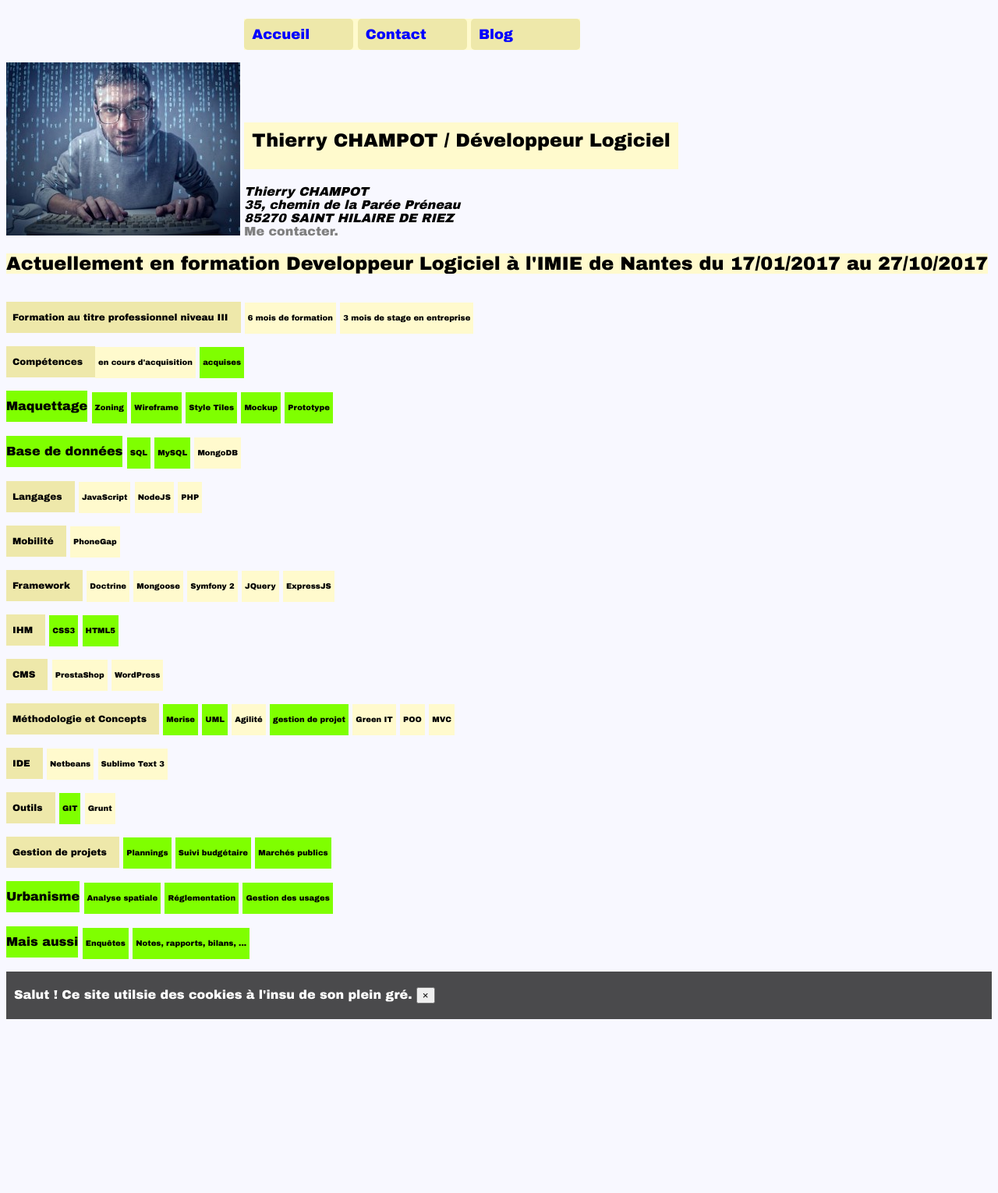
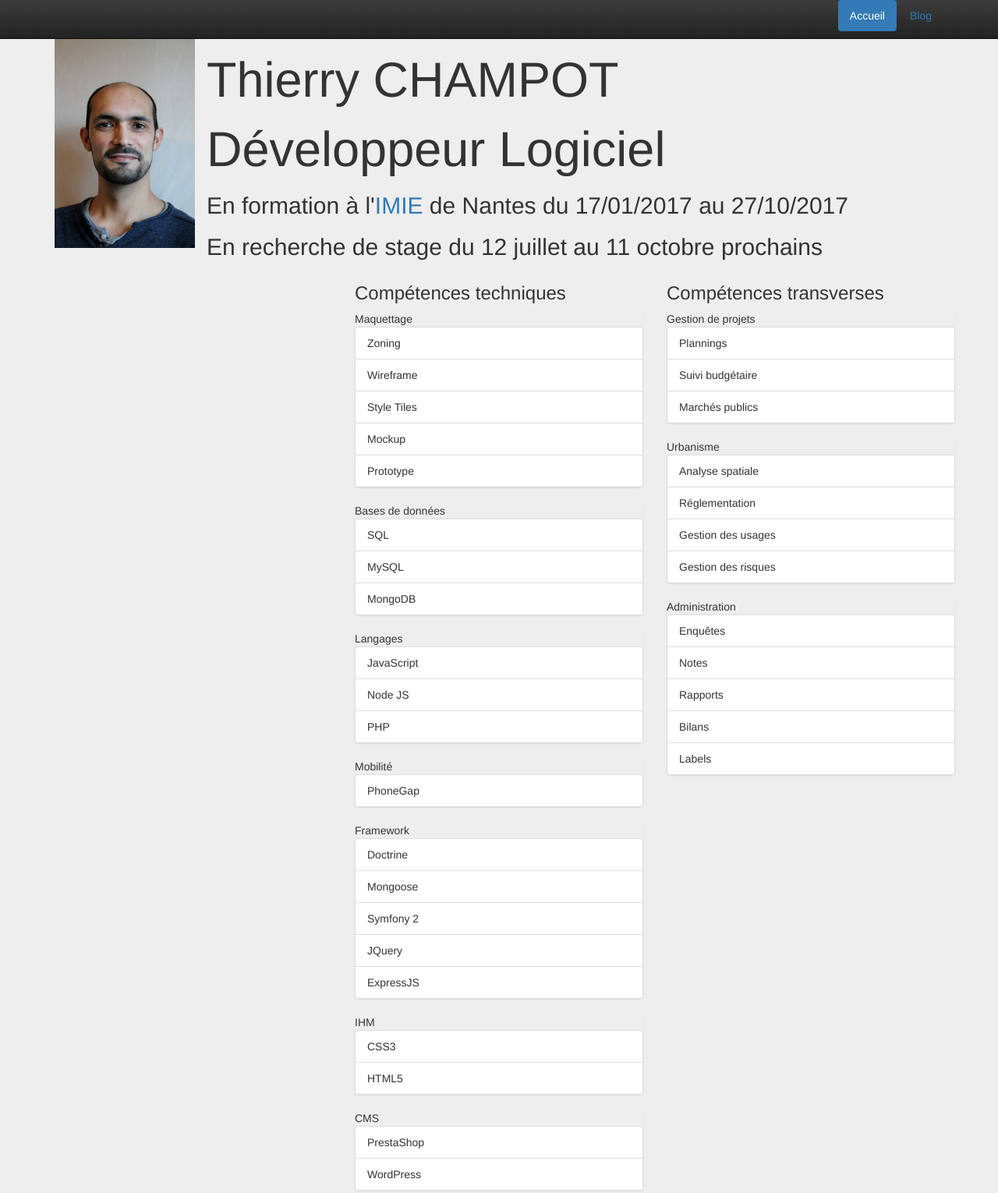
Before and after one commit to ThierryChampot/cv, a plain HTML site: page index.html in a window 1280 px wide. Shown: the top 1530 px of the page at 78% size. Before the commit the page ends 1315 px from the top, so only its background shows below. Drawn offline with nearby package versions, Linux system fonts and the light colour scheme.

Commit message:
Changed css from Bootstrap

```diff
--- a/assets/css/Style.css
+++ b/assets/css/Style.css
@@ -1,3 +1,9 @@
+img {
+	width:180px;
+	margin:0px;
+	}
+
+/*
 body
 {
 	font-family: "Arial Black",Arial, Verdana;
@@ -54,7 +60,7 @@ nav ul li a:hover
 }
 .lien a:hover {	text-decoration: underline;}
 
-img {	margin:0px;	}
+
 
 .clear {clear: both;}
 
@@ -90,3 +96,4 @@ dd{
 #cookies.hide{
 	display: none;
 }
+*/
--- a/index.html
+++ b/index.html
@@ -2,169 +2,158 @@
 <html lang="fr">
 	<head>
 	    <meta charset="UTF-8">
+		<meta http-equiv="X-UA-Compatible" content="IE=edge">
+		<meta name="viewport" content="width=device-width, initial-scale=1">
+
 		<title>Thierry.CHAMPOT.infos.org</title>
+		<!-- Latest compiled and minified CSS -->
+		<link rel="stylesheet" href="https://maxcdn.bootstrapcdn.com/bootstrap/3.3.7/css/bootstrap.min.css" integrity="sha384-BVYiiSIFeK1dGmJRAkycuHAHRg32OmUcww7on3RYdg4Va+PmSTsz/K68vbdEjh4u" crossorigin="anonymous">
+
+		<!-- Optional theme -->
+		<link rel="stylesheet" href="https://maxcdn.bootstrapcdn.com/bootstrap/3.3.7/css/bootstrap-theme.min.css" integrity="sha384-rHyoN1iRsVXV4nD0JutlnGaslCJuC7uwjduW9SVrLvRYooPp2bWYgmgJQIXwl/Sp" crossorigin="anonymous">
 		<Link rel="stylesheet" href="assets\css/Style.css">
-	<!--
-		<meta name="viewport"
-	          content="width=device-width, user-scalable=no, initial-scale=1.0, maximum-scale=1.0, minimum-scale=1.0">
-	    <meta http-equiv="X-UA-Compatible" content="ie=edge">
 
-	    <meta name="description" content="en travaux">
-
-	    <meta property="og:title" content="en travaux" />
-	    <meta property="og:type" content="en travaux" />
-	    <meta property="og:url" content="en travaux" />
-	    <meta property="og:image" content="en travaux" />
-
-	    <meta property="twitter:title" content="en travaux" />
-	    <meta property="twitter:type" content="en travaux" />
-	    <meta property="twitter:url" content="en travaux" />
-	    <meta property="twitter:image" content="en travaux" />
-	-->
-	<!-- Ajouter  un bandeau en haut aveec une croix à droite, avec une mention comme quoi Ce site utilise des cookies. -->
 	</head>
 	<body>
-		<header>
-			<div class="Left"></div>
+	    <nav class="navbar navbar-inverse navbar-fixed-top">
+		  <div class="container">
+      <div class="header clearfix">
+          <ul class="nav nav-pills pull-right">
+            <li role="presentation" class="active"><a href="index.html">Accueil</a></li>
+            <li role="presentation"><a href="Blog.html">Blog</a></li>
+          </ul>
+			<div id="navbar" class="navbar-collapse collapse">
+			</div><!--/.navbar-collapse -->
+	  </div>
+		</nav>
+		<section>
+		<!-- Main jumbotron for a primary marketing message or call to action -->
+		<div class="jumbotron">
+		  <div class="container">
+			<div class="row">
+				<div class="col-md-2">
+				<p><img src="assets/img/Thierry_Champot.jpg" alt="Thierry_Champot" title="https://thierrychampot.github.io/cv/"></p>
+				</div>
+				<div class="col-md-10">
+				<h1>Thierry CHAMPOT</h1>
+				<h1>Développeur Logiciel</h1>
+				<h2>En formation à l'<a href="https://imie-ecole-informatique.fr/">IMIE</a> de Nantes du 17/01/2017 au 27/10/2017</h2>
+				<h2>En recherche de stage du 12 juillet au 11 octobre prochains</h2>
+				</div>
 
-			<div class="Right">
-				<nav>
-					<ul>
-					<li><a href="index.html">Accueil</a></li>
-					<li><a href="Contact.html">Contact</a></li>
-					<li><a href="Blog.html">Blog</a></li>
-					</ul>
-				</nav>
+				<div class="row">
+				<div class="col-md-4">
+<!-- à compléter, à commencer par les expériences et les formations -->
+				</div>
+				<div class="col-md-4">
+				<h3>Compétences techniques</h3>
+				<ul class="list-group">Maquettage
+				  <li class="list-group-item">Zoning</li>
+				  <li class="list-group-item">Wireframe</li>
+				  <li class="list-group-item">Style Tiles</li>
+				  <li class="list-group-item">Mockup</li>
+				  <li class="list-group-item">Prototype</li>
+				</ul>
+				<ul class="list-group">Bases de données
+				  <li class="list-group-item">SQL</li>
+				  <li class="list-group-item">MySQL</li>
+				  <li class="list-group-item">MongoDB</li>
+				</ul>
+				<ul class="list-group">Langages
+				  <li class="list-group-item">JavaScript</li>
+				  <li class="list-group-item">Node JS</li>
+				  <li class="list-group-item">PHP</li>
+				</ul>
+				<ul class="list-group">Mobilité
+				  <li class="list-group-item">PhoneGap</li>
+				</ul>
+				<ul class="list-group">Framework
+				  <li class="list-group-item">Doctrine</li>
+				  <li class="list-group-item">Mongoose</li>
+				  <li class="list-group-item">Symfony 2</li>
+				  <li class="list-group-item">JQuery</li>
+				  <li class="list-group-item">ExpressJS</li>
+				</ul>
+				<ul class="list-group">IHM
+				  <li class="list-group-item">CSS3</li>
+				  <li class="list-group-item">HTML5</li>
+				</ul>
+				<ul class="list-group">CMS
+				  <li class="list-group-item">PrestaShop</li>
+				  <li class="list-group-item">WordPress</li>
+				</ul>
+				<ul class="list-group">Méthodologie et Concepts
+				  <li class="list-group-item">Merise</li>
+				  <li class="list-group-item">UML</li>
+  				  <li class="list-group-item">Agilité</li>
+				  <li class="list-group-item">Green IT</li>
+				  <li class="list-group-item">POO</li>
+				  <li class="list-group-item">MVC</li>
+				 </ul>
+				 <ul class="list-group">IDE
+				  <li class="list-group-item">Netbeans</li>
+				  <li class="list-group-item">Sublime Text 3</li>
+				 </ul>
+				 <ul class="list-group">Outils
+				  <li class="list-group-item">GIT</li>
+				  <li class="list-group-item">Grunt</li>
+				</ul>
+				</div>
+				<div class="col-md-4">
+				<h3>Compétences transverses</h3>
+				<ul class="list-group">Gestion de projets
+				  <li class="list-group-item">Plannings</li>
+				  <li class="list-group-item">Suivi budgétaire</li>
+				  <li class="list-group-item">Marchés publics</li>
+				</ul>
+				<ul class="list-group">Urbanisme
+				  <li class="list-group-item">Analyse spatiale</li>
+				  <li class="list-group-item">Réglementation</li>
+				  <li class="list-group-item">Gestion des usages</li>
+				  <li class="list-group-item">Gestion des risques</li>
+				</ul>
+				<ul class="list-group">Administration
+				  <li class="list-group-item">Enquêtes</li>
+				  <li class="list-group-item">Notes</li>
+				  <li class="list-group-item">Rapports</li>
+				  <li class="list-group-item">Bilans</li>
+				  <li class="list-group-item">Labels</li>
+				</ul>
+<!--			<h3>Informations complémentaires</h3>
+				<ul class="list-group">Centres d'intérêt
+				  <li class="list-group-item">Science Fiction</li>
+				  <li class="list-group-item">Fantasy</li>
+				  <li class="list-group-item">Prospective</li>
+				<ul class="list-group">Réalisations
+				</ul>-->
+				</div>
 			</div>
-		</header>
-		<section>
-
-		<div class="chapter">
-			<div class="Left">
-				<img src="assets/img/developpeurs1-300x222.jpg" alt="image fun d'un developpeur" title="Source : http://www.m2iformation-diplomante.com/wp-content/uploads/2014/12/developpeurs1-300x222.jpg">
 			</div>
-
-			<div class="Right">
-				<h1> Thierry CHAMPOT / Développeur Logiciel	</h1>
-				<address>
-				Thierry CHAMPOT<br>
-				35, chemin de la Parée Préneau<br>
-				85270 SAINT HILAIRE DE RIEZ<br>
-				</address>
-				<div class="lien"><a href="Contact.html">Me contacter.</a></div>
-			</div>
-				<h2>
-				Actuellement en formation Developpeur Logiciel à l'IMIE de Nantes du 17/01/2017 au 27/10/2017
-				</h2>
-
-			<div class="chapter">
-			<dl>
-				<p>
+		  </div>
+		</div>
+<!-- à placer	<p>
 					<dt><div class="block">Formation au titre professionnel niveau III</div></dt>
 					<dd>6 mois de formation</dd>
 					<dd>3 mois de stage en entreprise</dd>
-				</p>
-				<p>
-					<dt><div class="block">Compétences</div>
-					<dd>en cours d'acquisition</dd></dt>
-					<dd class="acquis">acquises</dd>
-				</p>
-				<p>
-					<dt><div class="acquis" class="block">Maquettage</div></dt>
-					<dd class="acquis">Zoning</dd>
-					<dd class="acquis">Wireframe</dd>
-					<dd class="acquis">Style Tiles</dd>
-					<dd class="acquis">Mockup</dd>
-					<dd class="acquis">Prototype</dd>
-				</p>
-				<p>
-					<dt><div class="acquis" class="block">Base de données</div></dt>
-					<dd class="acquis">SQL</dd>
-					<dd class="acquis">MySQL</dd>
-					<dd>MongoDB</dd>
-				</p>
-				<p>
-					<dt><div class="block">Langages</div></dt>
-					<dd>JavaScript</dd>
-					<dd>NodeJS</dd>
-					<dd>PHP</dd>
-				</p>
-				<p>
-					<dt><div class="block">Mobilité</div></dt>
-					<dd>PhoneGap</dd>
-				</p>
-			<p>
-			<dt><div class="block">Framework</div></dt>
-				<dd>Doctrine</dd>
-				<dd>Mongoose</dd>
-				<dd>Symfony 2</dd>
-				<dd>JQuery</dd>
-				<dd>ExpressJS</dd>
-			</p>
-			<p>
-			<dt><div class="block">IHM</div></dt>
-				<dd class="acquis">CSS3</dd>
-				<dd class="acquis">HTML5</dd>
-			</p>
-			<p>
-			<dt><div class="block">CMS</div></dt>
-				<dd>PrestaShop</dd>
-				<dd>WordPress</dd>
-			</p>
-			<p>
-			<dt><div class="block">Méthodologie et Concepts</div></dt>
-				<dd class="acquis">Merise</dd>
-				<dd class="acquis">UML</dd>
-				<dd>Agilité</dd>
-				<dd class="acquis">gestion de projet</dd>
-				<dd>Green IT</dd>
-				<dd>POO</dd>
-				<dd>MVC</dd>
-			</p>
-			<p>
-			<dt><div class="block">IDE</div></dt>
-				<dd>Netbeans</dd>
-				<dd>Sublime Text 3</dd>
-			</p>
-			<p>
-			<dt><div class="block">Outils</div></dt>
-				<dd class="acquis">GIT</dd>
-				<dd>Grunt</dd>
-		<dl>
-			<p>
-			<dt><div class="block">Gestion de projets</div></dt>
-			<dd class="acquis">Plannings</dd>
-			<dd class="acquis">Suivi budgétaire</dd>
-			<dd class="acquis">Marchés publics</dd>
-			</p>
-			<p>
-			<dt><div class="acquis" class="block">Urbanisme</div></dt>
-			<dd class="acquis">Analyse spatiale</dd>
-			<dd class="acquis">Réglementation</dd>
-			<dd class="acquis">Gestion des usages</dd>
-			</p>
-			<p>
-			<dt><div class="acquis" class="block">Mais aussi</div></dt>
-			<dd class="acquis">Enquêtes</dd>
-			<dd class="acquis">Notes, rapports, bilans, ...</dd>
-			</p>
-			</dl>
+				</p>-->
 		</div>
 	</section>
 	</div>
 
-	<div id="cookies">
-		Salut ! Ce site utilsie des cookies à l'insu de son plein gré. <button>&times;</button>
+<!--	<div id="cookies">
+		Salut ! Ce site utilise des cookies à l'insu de son plein gré. <button>&times;</button>
 	</div>
-
 <script type="application/javascript">
     var button = document.querySelector('button');
-
     button.onclick = function() {
         var cookiesDiv = document.getElementById('cookies');
         cookiesDiv.className += ' hide';
-    }
-</script>
+    }</script> -->
+
+    <!-- jQuery (necessary for Bootstrap's JavaScript plugins) -->
+    <script src="https://ajax.googleapis.com/ajax/libs/jquery/1.12.4/jquery.min.js"></script>
+	<!-- Latest compiled and minified JavaScript -->
+	<script src="https://maxcdn.bootstrapcdn.com/bootstrap/3.3.7/js/bootstrap.min.js" integrity="sha384-Tc5IQib027qvyjSMfHjOMaLkfuWVxZxUPnCJA7l2mCWNIpG9mGCD8wGNIcPD7Txa" crossorigin="anonymous"></script>
 	</body>
 </html>
 
```
Also changed, not shown: assets/img/Thierry_Champot.jpg (added).
